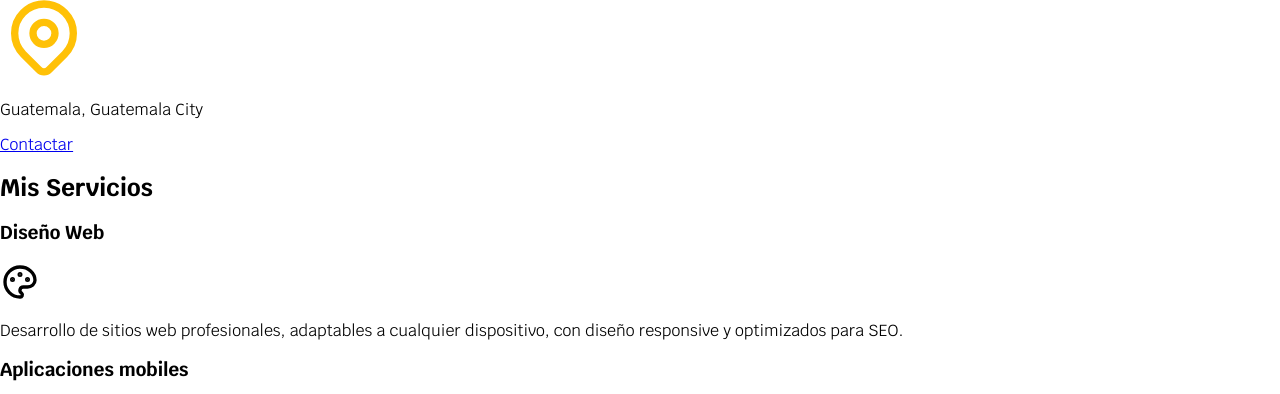
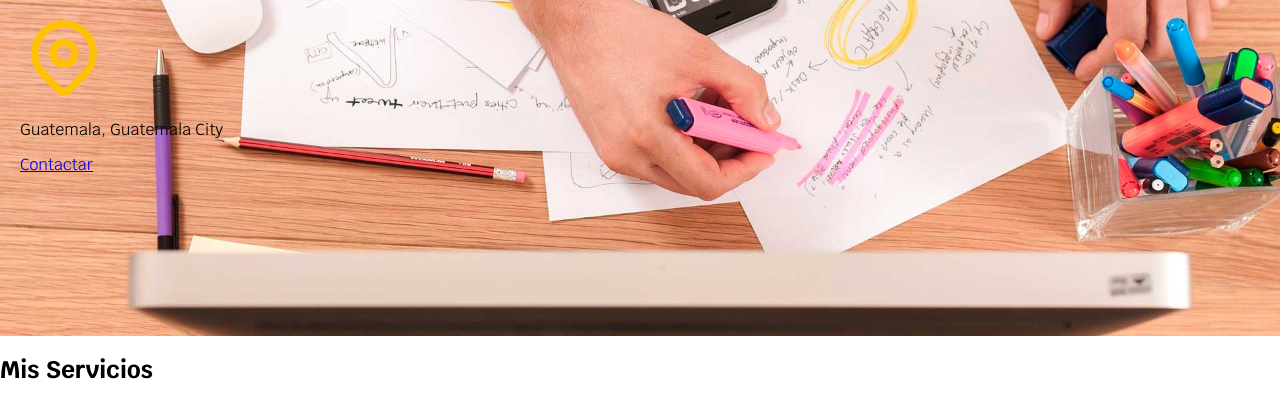
Before and after one commit to Oliverc10-IPC/Portafolio, a plain HTML site: page index.html in a window 1280 px wide. Shown: the part 249-643 px from the top of the page. Drawn offline with Linux system fonts and the light colour scheme.

Commit message:
Creacion de imagen de fondo

```diff
--- a/css/estilos.css
+++ b/css/estilos.css
@@ -9,9 +9,12 @@
 
 html {
     font-size: 62.5%;
+    box-sizing: border-box;
 
 }
-
+*, *:before, *:after {
+    box-sizing: inherit;
+}
 body {
     font-size: 16px;
     font-family: 'Krub', sans-serif;
@@ -79,3 +82,12 @@ body {
     background-color: var(--primario);
     color: var(--oscuro);
 }
+.hero{
+   background-image: url(../img/hero.jpg);
+   background-repeat: no-repeat;
+   background-size: cover;
+   height: 45rem;
+   padding: 2rem;
+
+
+}
--- a/index.html
+++ b/index.html
@@ -29,7 +29,8 @@
     </div>
 
 
-    <section>
+    <section class="hero">
+        <div class="contenido-hero">
             <h2 class="titulo">Diseño y Desarrollo Web <span>Freelancer </span></h2>
 
             <svg xmlns="http://www.w3.org/2000/svg" class="icon icon-tabler icon-tabler-map-pin" width="88" height="88"
@@ -43,6 +44,8 @@
             <p>Guatemala, Guatemala City</p>
 
             <a href="#">Contactar</a>
+        </div>
+
 
     </section>
     <main>
```
Also changed, not shown: img/hero.jpg (added). Lines whose indentation alone changed are shown as unchanged.
